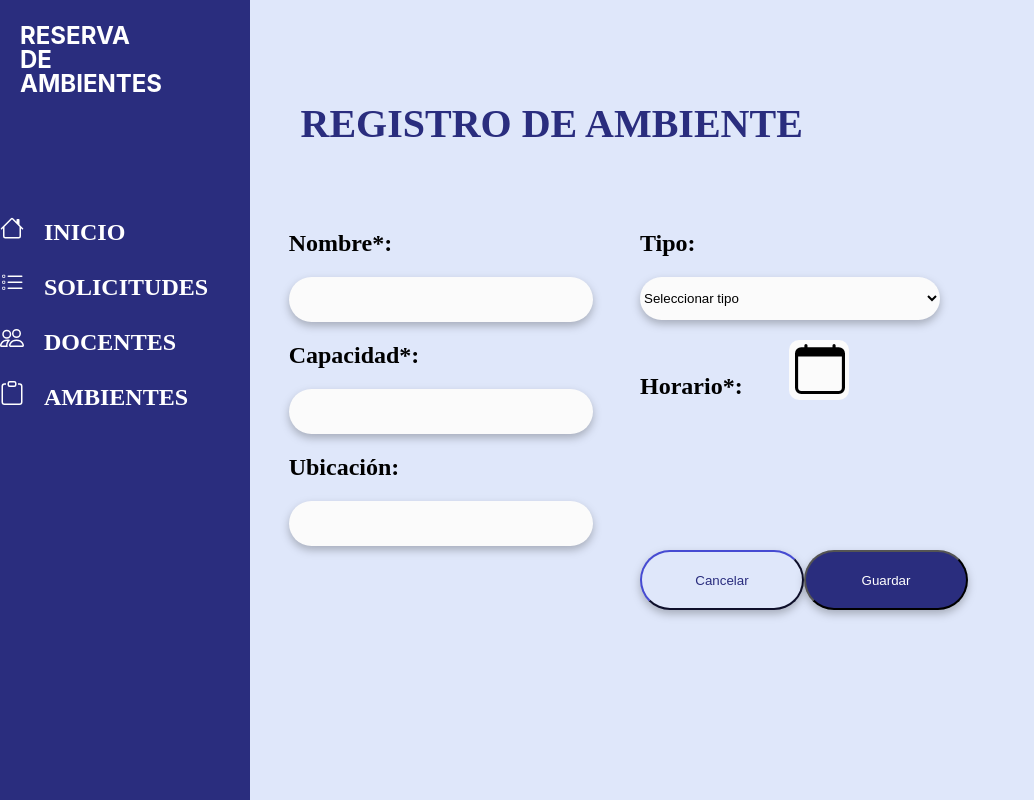
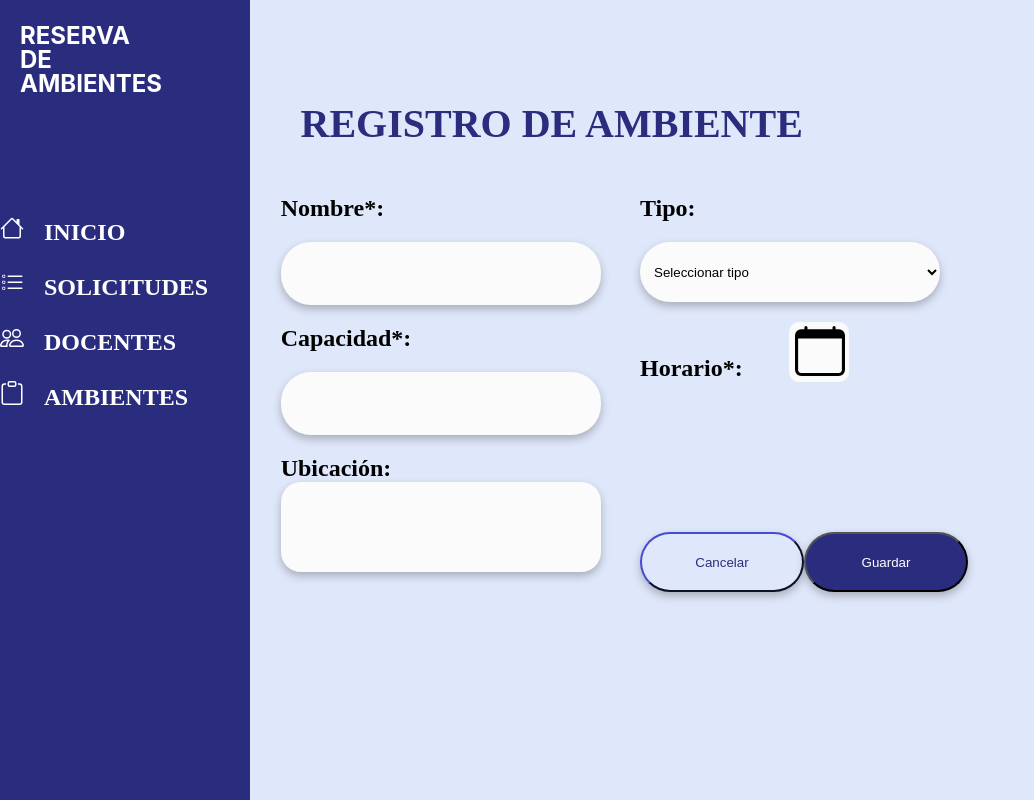
Before and after one commit to JhonPaul12/Reserva-De-Ambientes, a React (Create React App) app in the folder frontend/: page /registroAmbiente in a window 1280 px wide. Shown: the whole page, without its empty margins (0-1034 px from the left). Built offline with nearby package versions, Linux system fonts and the light colour scheme; no server answers.

Commit message:
Visualizacion de errores con toast

```diff
--- a/frontend/src/components/ui/Form.css
+++ b/frontend/src/components/ui/Form.css
@@ -6,32 +6,11 @@
 form{
     display: flex;
     flex-wrap: wrap;
-    margin-top: 50px;
+    margin-top: 15px;
     justify-content: center;
 
 
-    input{
-      background-color:#fbfbfb;
-      height:43px;
-      width:300px;
-      filter:drop-shadow(0px 4px 4px rgba(0,0,0,0.25));
-      border-radius:30px;
-      border: none;
-      margin-top: 20px;
-      margin-bottom: 20px;
-    }
 
-    select{
-      background-color:#fbfbfb;
-      height:43px;
-      width:300px;
-      filter:drop-shadow(0px 4px 4px rgba(0,0,0,0.25));
-      border-radius:30px;
-
-      margin-top: 20px;
-      margin-bottom: 20px;
-      border: none;
-    }
   }
   .columna {
     flex: 1;
@@ -78,3 +57,52 @@ form{
     border-style: hidden;
     border-radius:10px;
   }
+  input{
+    background-color:#fbfbfb;
+    height:43px;
+    width:300px;
+    filter:drop-shadow(0px 4px 4px rgba(0,0,0,0.25));
+    border-radius:30px;
+    border: none;
+    margin-top: 20px;
+    margin-bottom: 20px;
+    font-family:Nunito;
+  }
+  input:focus {
+    border-color: 2a2d7e;
+  }
+  textarea{
+    background-color:#fbfbfb;
+    height:50px;
+    width:280px;
+    filter:drop-shadow(0px 4px 4px rgba(0,0,0,0.25));
+    border-radius:20px;
+    border: none;
+    resize: none;
+    font-family:Nunito;
+    vertical-align: top;
+  }
+  select{
+    background-color:#fbfbfb;
+    height:60px;
+    width:300px;
+    filter:drop-shadow(0px 4px 4px rgba(0,0,0,0.25));
+    border-radius:30px;
+    padding: 10px;
+    margin-top: 20px;
+    margin-bottom: 20px;
+    border: none;
+  }
+  textarea::-webkit-scrollbar {
+    width: 3px;
+
+  }
+
+  textarea::-webkit-scrollbar-thumb {
+    background-color: #2a2d7e;
+    border-radius: 5px;
+  }
+
+  textarea::-webkit-scrollbar-track {
+    background-color: transparent;
+  }
--- a/frontend/src/components/ui/Form.tsx
+++ b/frontend/src/components/ui/Form.tsx
@@ -3,47 +3,142 @@ import React, {useState} from 'react';
 import './Form.css';
 import { Calendar } from 'react-bootstrap-icons'
 import { toast } from 'sonner';
-import { useAmbienteStore } from '../../store/ambientes/ambientes.store';
+import { useAmbienteStore } from '../../store/ambientes/ambientes.store.ts';
 
 
 export const Form = () => {
 
-  const [isLoading, setLoading] = useState(false);
-  const createAmbiente = useAmbienteStore( state => state.createAmbiente )
-  const handleSubmit = async(e: React.FormEvent<HTMLFormElement>)=>{
+
+  const [inputName, setInputName] = useState('');
+  const [inputCap, setInputCap] = useState('');
+  const [inputUbi, setInputUbi] = useState('');
+  const [inputType, setInputType] = useState('');
+  const [inputHora, setInputHora] = useState(false);
+  const [buttonSave, setInputSave] = useState(false);
+
+  /*const [isLoading, setLoading] = useState(false);
+  const createAmbiente = useAmbienteStore( state => state.createAmbiente */
+  /*const handleSubmit = async(e: React.FormEvent<HTMLFormElement>)=>{
   e.preventDefault();
 
     setLoading(true);
 
-  const { nombre, capacidad, ubicacion, tipoAmbiente, horario } = e.target as HTMLFormElement
-
-
-  if(nombre.value.trim()=== '' || capacidad.value.trim()=== '' ){
+if(nombre.value.trim()=== '' || capacidad.value.trim()=== '' ){
     toast.error('Es necesario llenar al menos el nombre y la capacidad del ambiente para registrarlo')
     setLoading(false);
     return;
   }
-};
+
+  const { nombre, capacidad, ubicacion, tipoAmbiente, horario } = e.target as HTMLFormElement
+
+*/
+  const onInputChangeName = (event) => {
+    const inputValue = event.target.value;
+    if (inputValue.length <30) {
+      setInputName(inputValue);
+      console.log(inputValue);
+    } else {
+      toast.error('El nombre del ambiente debe tener como maximo 30 caracteres');
+      console.log("El nombre del ambiente debe tener como maximo 30 caracteres");
+    }
+  }
+
+  const onInputChangeCap = (event) => {
+    const inputValue = event.target.value;
+  if (inputValue.length <= 5) {
+    if (!isNaN(inputValue)) {
+        setInputCap(inputValue);
+        console.log(inputValue);
+      } else {
+        toast.error('La capacidad debe expresarse numericamente');
+        console.log("La capacidad debe expresarse numericamente");
+      }
+    } else {
+      toast.error('La capacidad debe tener más de 5 caracteres numericos');
+      console.log("La capacidad debe tener más de 5 caracteres numericos");
+    }
+  }
+
+  const onInputChangeUbi = (event) => {
+    const inputValue = event.target.value;
+  if (inputValue.length <= 150) {
+        setInputUbi(inputValue);
+        console.log(inputValue);
+    } else {
+      toast.error('La ubicacion del ambiente debe tener como maximo 150 caracteres');
+      console.log("La ubicacion del ambiente debe tener como maximo 150 caracteres");
+    }
+  }
+
+  const onInputChangeType = (event) => {
+    const inputValue = event.target.value;
+        setInputType(inputValue);
+        console.log(inputValue);
+  }
+  const onInputChangeHora = (event) => {
+        setInputHora(true);
+        console.log('true');
+  }
+
+  const onInputChangeSave = (event) => {
+    event.preventDefault();
+    if (inputName !== '' || inputCap !== '') {
+      setInputSave(true);
+      console.log('true');
+    } else {
+      toast.error('El campo Nombre y capacidad son obligatorios');
+      console.log('El campo Nombre y capacidad son obligatorios');
+    }
+}
   return (
     <div className='contenedor'>
-     <form onSubmit={handleSubmit}>
+     <form>
         <div className="columna">
         <label>Nombre*:</label>
-        <input name='nombre'/>
+        <input
+            type='text'
+            value={inputName}
+            style={{
+              textAlign: 'center',
+              fontSize: '16px',
+              padding: '10px',
+            }}
+            onChange={onInputChangeName}
+          />
         <br />
         <label>Capacidad*:</label>
-        <input name='capacidad'/>
+        <input
+            type='text'
+            value={inputCap}
+            style={{
+              textAlign: 'center',
+              fontSize: '16px',
+              padding: '10px',
+            }}
+            onChange={onInputChangeCap}
+          />
         <br />
 
         <label>Ubicación:</label>
-        <input name='ubicacion'/>
+        <textarea
+            value={inputUbi}
+            style={{
+              fontSize: '16px',
+              padding: '20px',
+
+            }}
+            onChange={onInputChangeUbi}
+          />
         <br />
 
         </div>
         <div className="columna">
         <label>Tipo:</label>
         <br />
-        <select name='tipoAmbiente'>
+        <select
+              value={inputType}
+            onChange={onInputChangeType}
+          >
           <option value="">Seleccionar tipo</option>
           <option value="Multifuncional">Multifuncional</option>
           <option value="Aula">Aula</option>
@@ -51,14 +146,19 @@ export const Form = () => {
         </select>
         <br />
         <label style={{ marginRight:'40px' } }>Horario*:   </label>
-        <button className='cuadrado'>
+        <button
+            className='cuadrado'
+            onClick={onInputChangeHora}
+          >
         <Calendar style={{ width: '50px', height: '50px' } }/>
         </button>
 
         <br />
         <div className='opcions'>
         <button className="cancelar" >Cancelar</button>
-        <button className="guardar" type="submit">Guardar</button>
+        <button
+          className="guardar"
+          onClick={onInputChangeSave}>Guardar</button>
         </div>
 
         </div>
--- a/frontend/src/components/ui/SlideBar.css
+++ b/frontend/src/components/ui/SlideBar.css
@@ -55,9 +55,10 @@
 
   }
   .itemMenufalse:hover {
-    background-color: lightblue;
+    background-color: #DFE7FA;
     background-size: 120%;
     width: 250px;
+    color: #2a2d7e;
   }
   .itemMenuactive {
     background-color: violet;
--- a/frontend/src/pages/ambientes/AmbientesRegistroPage.tsx
+++ b/frontend/src/pages/ambientes/AmbientesRegistroPage.tsx
@@ -1,9 +1,17 @@
 import React from 'react'
 import './AmbientesRegistroPage.css';
 import { SlideBar, Form } from '../../components/index.ts';
+import { Toaster } from 'sonner';
 export const AmbientesRegistroPage = () => {
   return (
     <div className='pag'>
+      <Toaster
+        position='top-right'
+        richColors
+        closeButton
+        style={{position: "absolute"}}
+      />
+
       <SlideBar/>
       <div className='formReg'>
       <h2 className="titulo" >REGISTRO DE AMBIENTE</h2>
--- a/frontend/src/store/ambientes/ambientes.store.ts
+++ b/frontend/src/store/ambientes/ambientes.store.ts
@@ -1,8 +1,8 @@
 import { toast } from "sonner";
 import { StateCreator, create } from "zustand";
 import { IAmbienteSimple } from '../../interfaces/ambientes/ambiente-simple';
-import { IAmbientesResponse } from "../../interfaces/ambientes/ambientes-response";
-import { reservasDB } from "../../api/reservasDB";
+/*import { IAmbientesResponse } from "../../interfaces/ambientes/ambientes-response";
+import { reservasDB } from "../../api/reservasDB.ts";*/
 import { isAxiosError } from "axios";
 
 
@@ -19,9 +19,9 @@ const storeApi : StateCreator<AmbienteState & Actions> = (set, get) =>({
 
     createAmbiente:  async ( nombre, capacidad, ubicacion, tipoAmbiente, horario, token ) => {
         try{
-            const { data } = await reservasDB.get<IAmbientesResponse>('/ambientes', {
+            /*const { data } = await reservasDB.get<IAmbientesResponse>('/ambientes', {*/
 
-            })
+
             toast.success('Guardado con exito')
 
         } catch ( error ){
```
